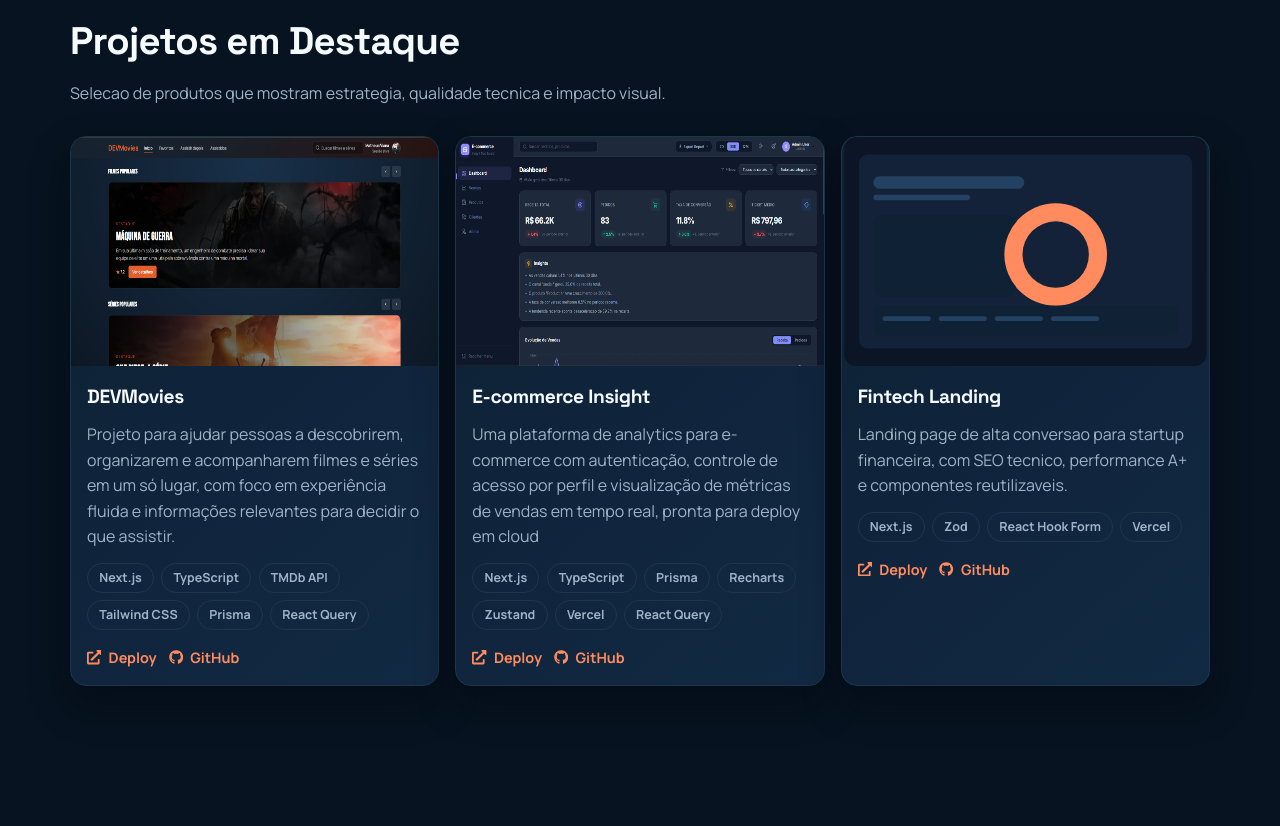
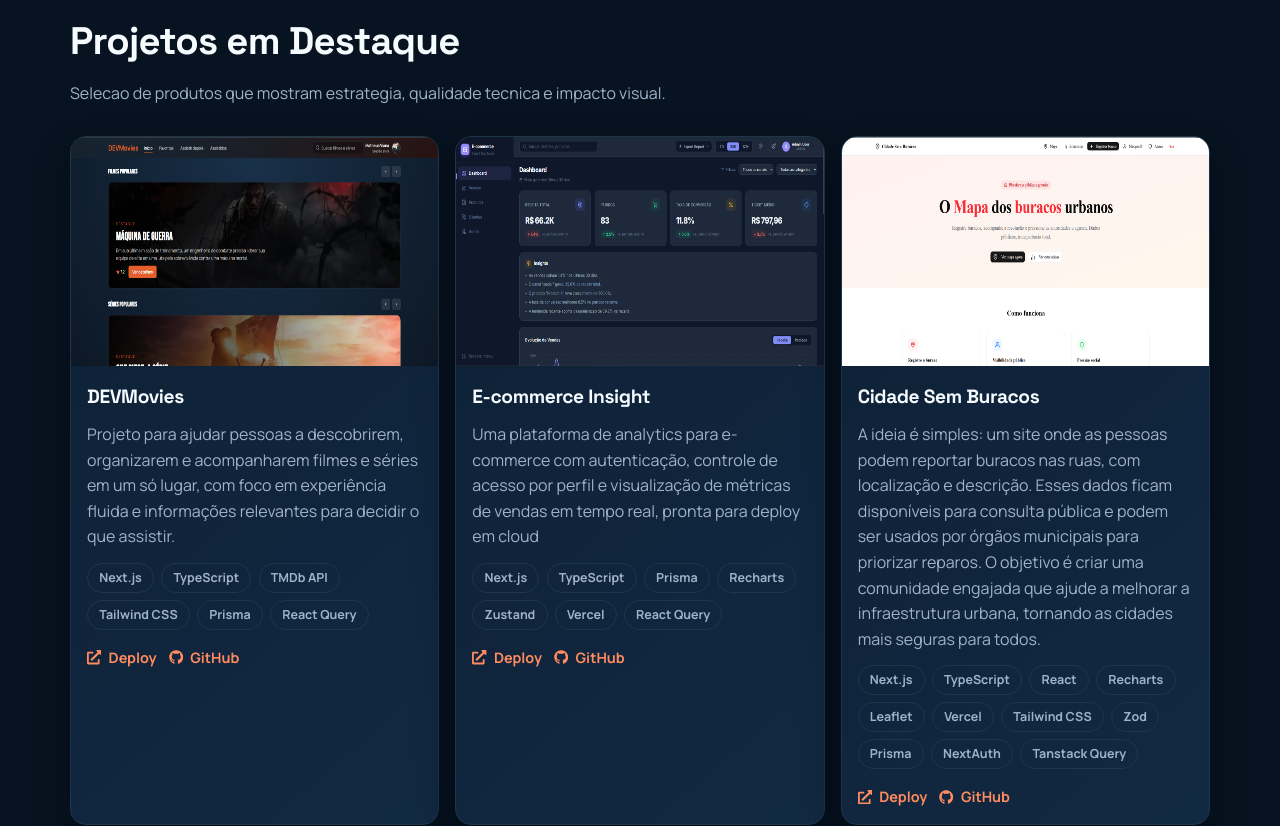
Before and after one commit to DEViana97/deviana-portifolio, a Next.js app: page / in a window 1280 px wide. Shown: the part 2000-2826 px from the top of the page. Built offline with nearby package versions, Linux system fonts and the light colour scheme.

Commit message:
feat(projects): add Cidade Sem Buracos project with detailed description and image

```diff
--- a/src/data/projects.ts
+++ b/src/data/projects.ts
@@ -30,13 +30,13 @@ export const projects: Project[] = [
     githubUrl: "https://github.com/DEViana97/ecommerce-insight",
   },
   {
-    id: "fintech-landing",
-    name: "Fintech Landing",
+    id: "cidade-sem-buracos",
+    name: "Cidade Sem Buracos",
     description:
-      "Landing page de alta conversao para startup financeira, com SEO tecnico, performance A+ e componentes reutilizaveis.",
-    technologies: ["Next.js", "Zod", "React Hook Form", "Vercel"],
-    image: "/projects/project-fintech.svg",
-    demoUrl: "https://example.com/fintech-landing",
-    githubUrl: "https://github.com/seu-usuario/fintech-landing",
+      "A ideia é simples: um site onde as pessoas podem reportar buracos nas ruas, com localização e descrição. Esses dados ficam disponíveis para consulta pública e podem ser usados por órgãos municipais para priorizar reparos. O objetivo é criar uma comunidade engajada que ajude a melhorar a infraestrutura urbana, tornando as cidades mais seguras para todos.",
+    technologies: ["Next.js", "TypeScript", "React", "Recharts", "Leaflet", "Vercel", "Tailwind CSS", "Zod", "Prisma", "NextAuth", "Tanstack Query"],
+    image: "/projects/cidade-sem-buracos.png",
+    demoUrl: "https://cidade-sem-buracos.vercel.app/",
+    githubUrl: "https://github.com/deviana97/cidade-sem-buracos",
   },
 ];
```
Also changed, not shown: public/projects/cidade-sem-buracos.png (added).
